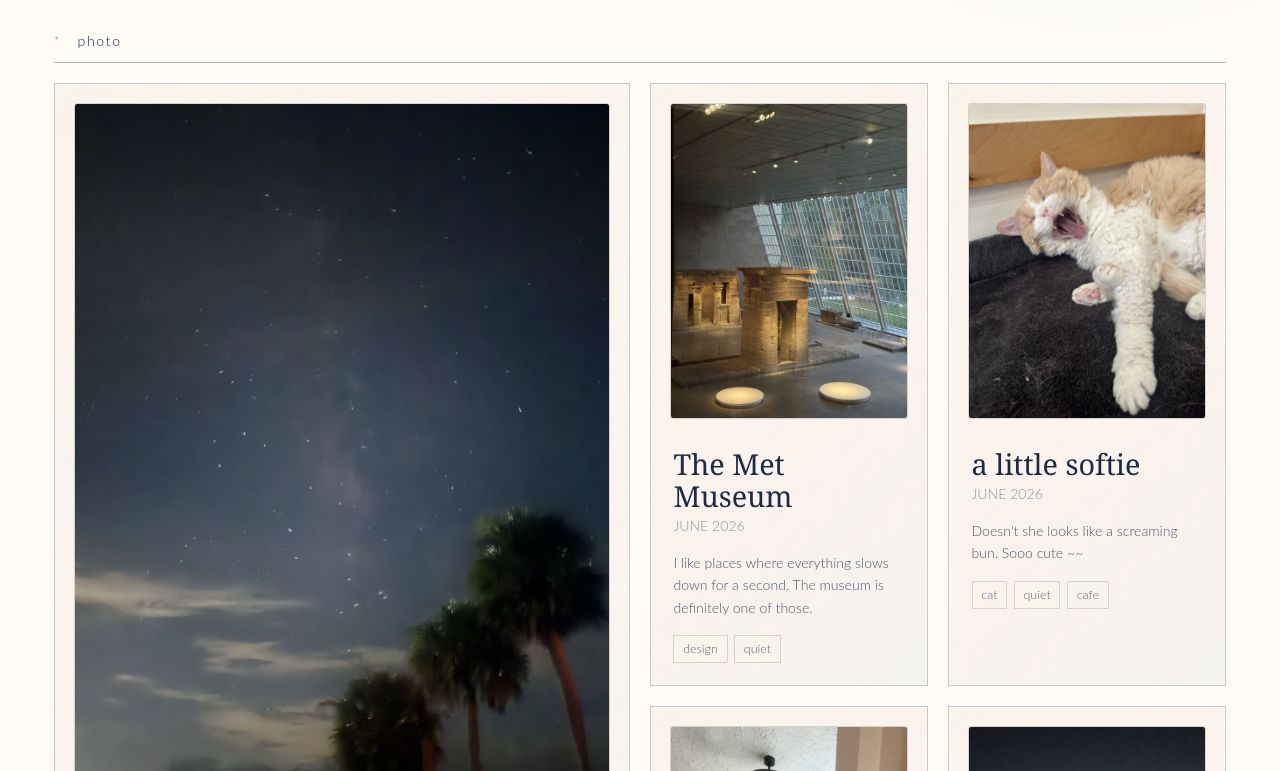
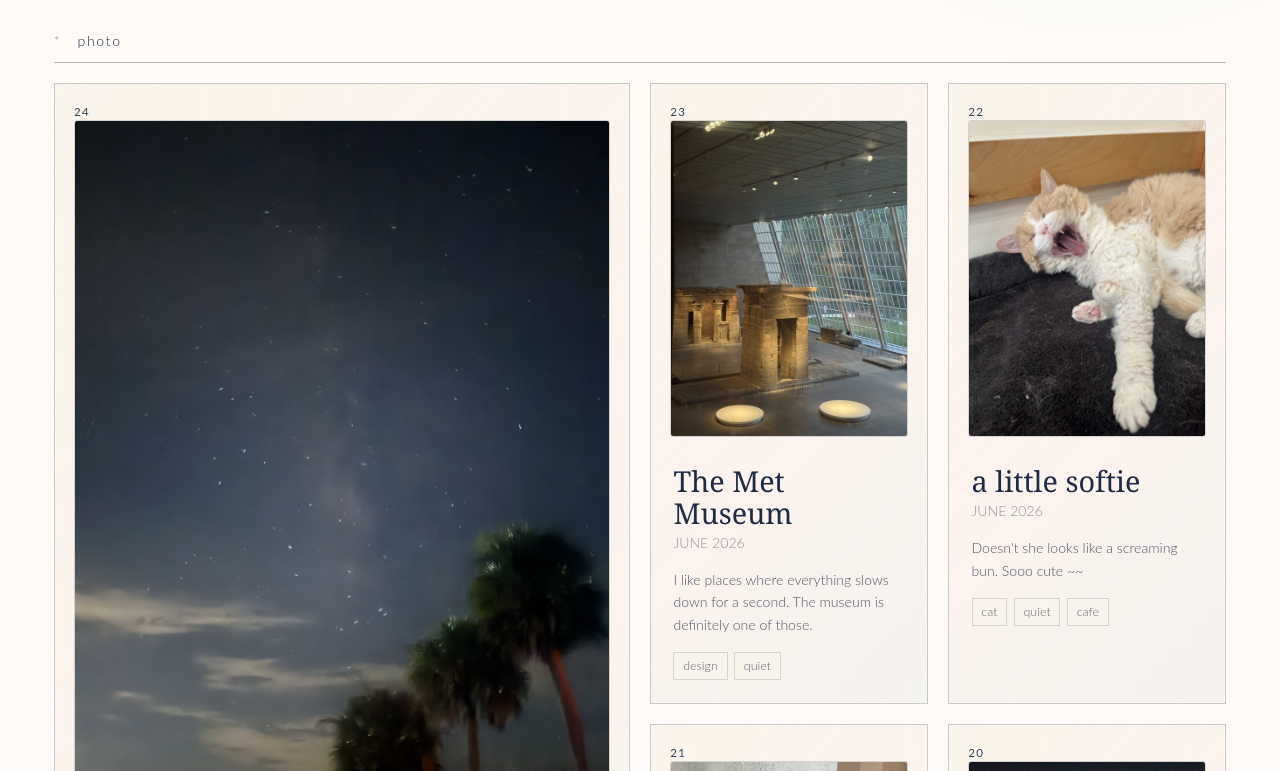
Before and after one commit to wiwiwashere/wiwiwashere.github.io, a Next.js app: page /life in a window 1280 px wide. Shown: the part 829-1600 px from the top of the page. Built offline with nearby package versions, Linux system fonts and the light colour scheme.

Commit message:
minor ui changes

```diff
--- a/app/life/page.tsx
+++ b/app/life/page.tsx
@@ -42,6 +42,9 @@ export default function LifePage() {
         <div className="life-archive-grid">
           {lifeEntries.map((entry, index) => (
             <article key={entry.id} className={`life-archive-card ${index === 0 ? "life-archive-card-large" : ""}`}>
+              <p className="archive-kicker">
+                  {String(lifeEntries.length - index).padStart(2, "0")}
+                </p>
               <div className="life-archive-image">
                 <img src={entry.imageUrl} alt={entry.title} />
               </div>
```
